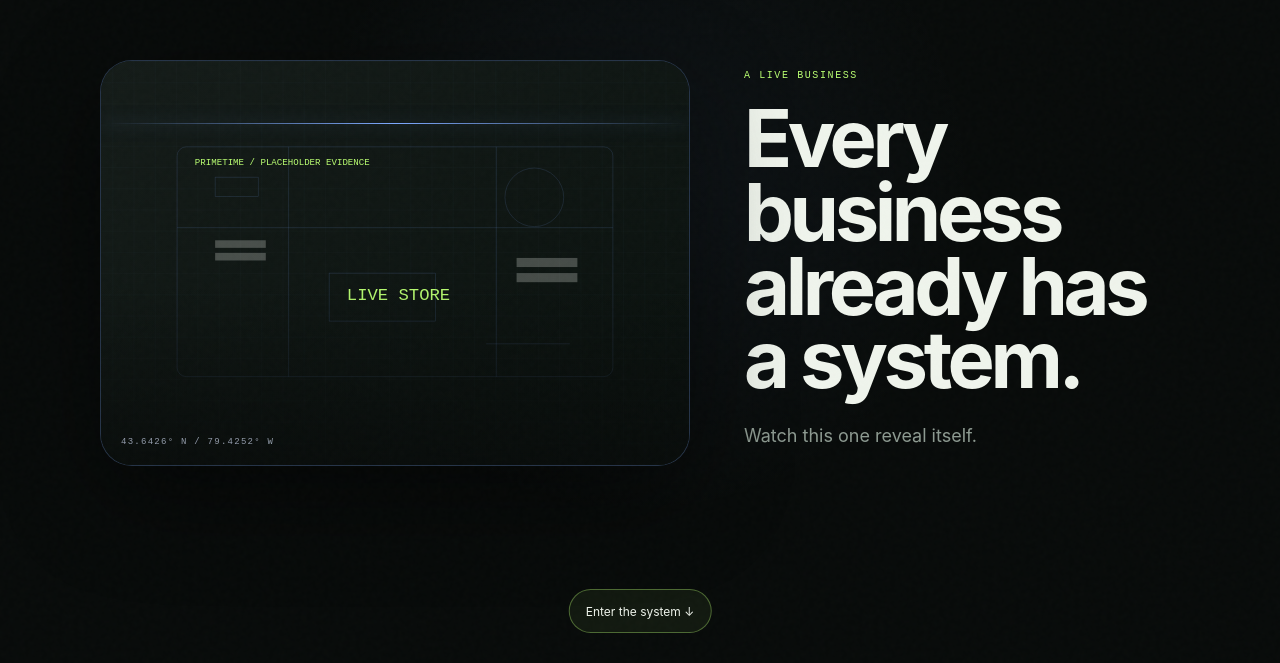
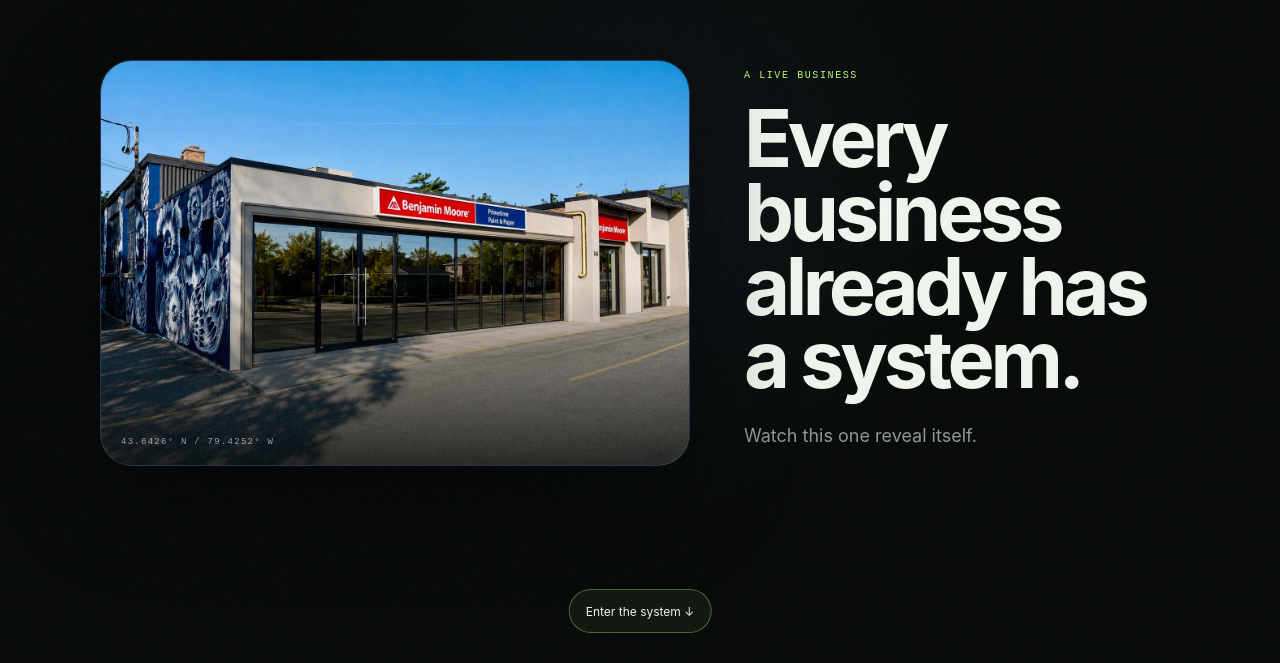
Before and after one commit to anthonystein/whimsy-cyberspace-v1, a plain HTML site: page index.html in a window 1280 px wide. Shown: the part 137-800 px from the top of the page. Drawn offline with Linux system fonts and the light colour scheme.

Commit message:
Fix desktop node clicks and add storefront
Co-authored-by: anthonystein <admin@whimsycyberspace.com>

```diff
--- a/app.js
+++ b/app.js
@@ -390,6 +390,7 @@
 
   camera.addEventListener('pointerdown',e=>{
     if(e.pointerType==='mouse' && e.button!==0) return;
+    if(e.target.closest('.function-node, .core-node')) return;
     clearInterval(phaseTimer);
     clearTimeout(interactionResumeTimer);
     cancelMagnetism();
--- a/index.html
+++ b/index.html
@@ -24,7 +24,7 @@
     <section class="intro" aria-label="Introduction">
       <div class="intro-frame">
         <div class="intro-visual">
-          <img src="assets/evidence/store-hero.svg" alt="Placeholder visual for Primetime Paint & Paper">
+          <img src="assets/evidence/storefront.jpg" alt="Primetime Paint & Paper storefront">
           <div class="scan-line"></div>
           <div class="intro-coordinate">43.6426° N / 79.4252° W</div>
         </div>
```
Also changed, not shown: assets/evidence/storefront.jpg (added).
